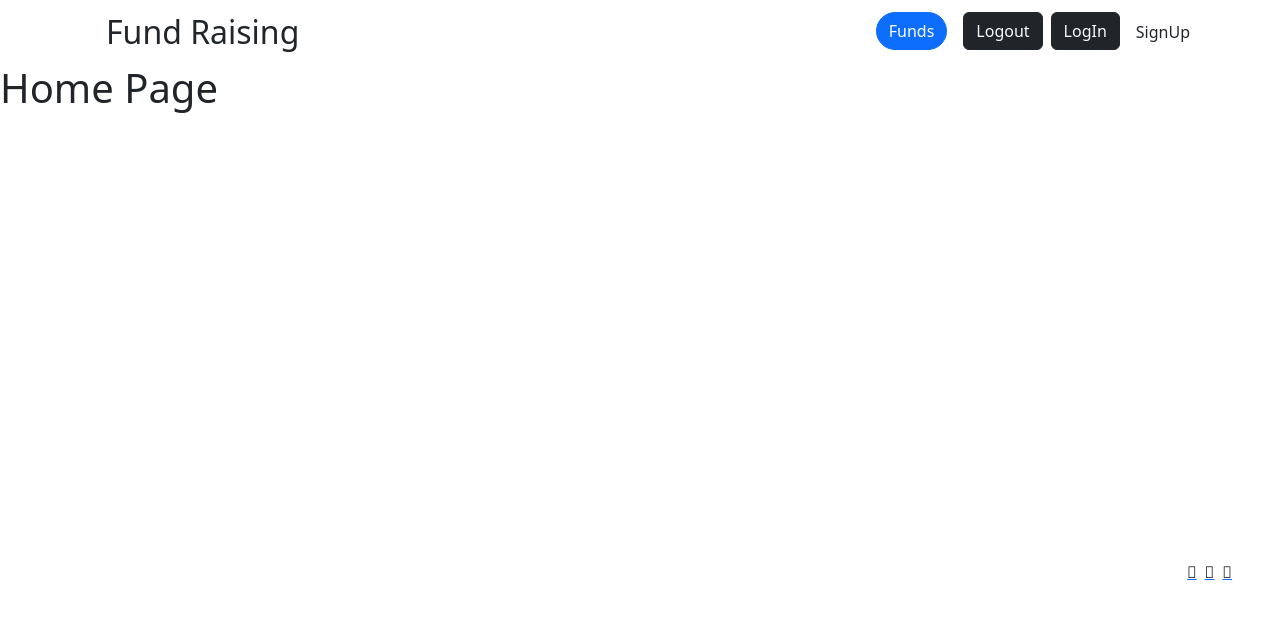
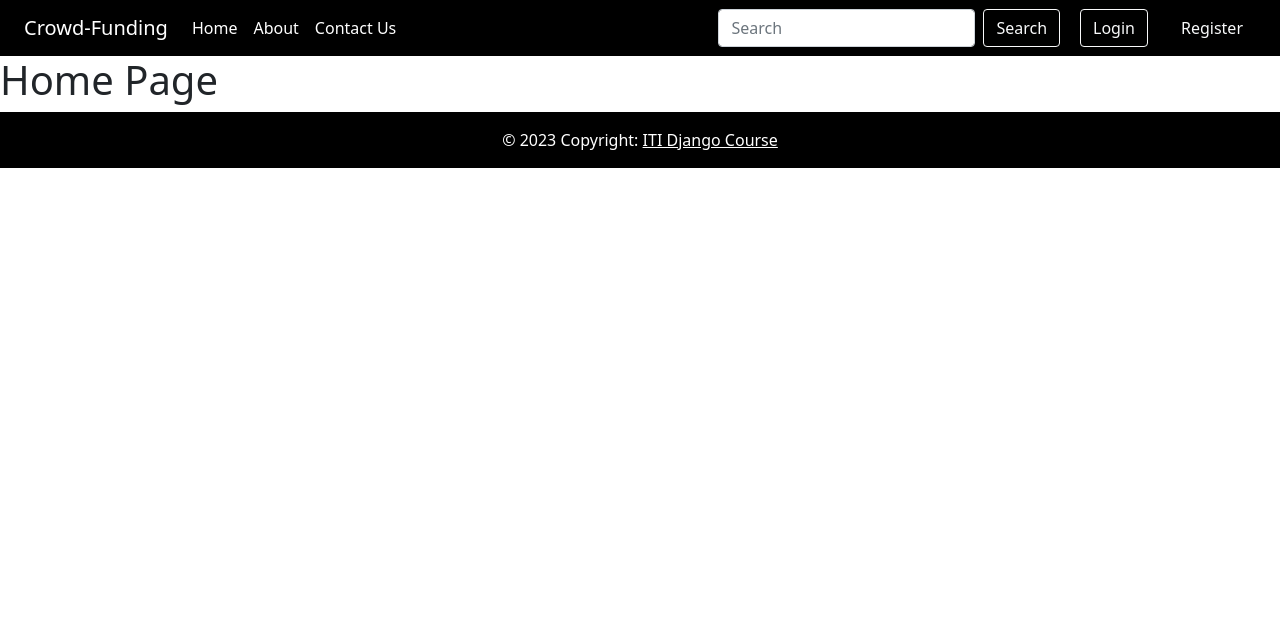
Before and after one commit to Mustafa-Badr98/django-Crowd-Funding-Web-app, a Django app: page / in a window 1280 px wide. Shown: the top 619 px of the page. Run offline with Django 4.2, Linux system fonts and the light colour scheme; some libraries are stand-ins or nearby versions.

Commit message:
create separated navbar, footer and extends it to base

```diff
--- a/crowd_funding/crowd_funding/settings.py
+++ b/crowd_funding/crowd_funding/settings.py
@@ -130,3 +130,5 @@ DEFAULT_AUTO_FIELD = 'django.db.models.BigAutoField'
 
 MEDIA_URL = 'media/'
 MEDIA_ROOT = os.path.join(BASE_DIR,'media/')
+
+AUTH_USER_MODEL = 'accounts.CustomUser'
--- a/crowd_funding/templates/base.html
+++ b/crowd_funding/templates/base.html
@@ -1,111 +1,22 @@
+{% load static %}
 <!DOCTYPE html>
-{% load static %}
 <html lang="en">
-
 <head>
     <meta charset="UTF-8">
-    <meta name="viewport" content="width=device-width, initial-scale=1.0">
-    {% block links %} {% endblock %}
-    <link rel="stylesheet" href="https://cdn.jsdelivr.net/npm/bootstrap-icons@1.3.0/font/bootstrap-icons.css" />
-    <link rel="stylesheet" href="https://cdnjs.cloudflare.com/ajax/libs/font-awesome/4.7.0/css/font-awesome.min.css">
-    <link rel="stylesheet" href={% static 'bootstrap/css/bootstrap.css' %}>
-    <title>{% block title %}{% endblock title %}</title>
+    <link rel="stylesheet" href="{% static 'bootstrap/css/bootstrap.css'%}">
 </head>
+<body>
+    {% include 'parts/navbar.html' %}
 
-<body>
-    <div class="container ">
-        <nav id="nav" class="navbar navbar-expand-lg bg-body p-0 sticky-top">
-            <a href="/" class="navbar-brand text-dark ms-4 mt-2" href="#home">
-                <h2>Fund Raising</h2>
-            </a>
-            <button class="navbar-toggler ms-auto me-3" type="button" data-bs-toggle="collapse"
-                data-bs-target="#navbarNav" aria-controls="navbarNav" aria-expanded="false"
-                aria-label="Toggle navigation">
-                <span class="navbar-toggler-icon"></span>
-            </button>
+    <div class="content">
+        {% block content %}
+        {% endblock content %}
+    </div>
 
-            <div class="collapse navbar-collapse d-lg-flex justify-content-between" id="navbarNav">
-                <ul class="navbar-nav mt-2 d-none d-lg-flex">
-
-                </ul>
-            </div>
-
-                <div class="float-start">
-                    <ul class="navbar-nav">
-                        <li class="mt-1 me-5 fs-6">
-                            <a href="" class="fs-4 rounded text-dark">
-                                {% comment %} {% if user.id%} {% endcomment %}
-                                {% comment %} {{user.user_name}} {% endcomment %}
-                                {% comment %} {% else %} {% endcomment %}
-
-                                {% comment %} {% endif %} {% endcomment %}
-                            </a>
-                        </li>
-                        <li class="nav-item ">
-                            <span data-bs-toggle="modal" data-bs-target="#loginModal"
-                                class="btn btn-primary rounded-5 me-3 ">
-                                Funds
-                            </span>
-                        </li>
+    {% include 'parts/footer.html' %}
 
 
-                        {% comment %} {% if user.id %} {% endcomment %}
-
-                        <li class="nav-item">
-                            <a href="" class="text-light fs-6 me-2 btn btn-dark">
-                                Logout
-                            </a>
-                        </li>
-                        {% comment %} {% else %} {% endcomment %}
-                        <div class="d-flex flex-column flex-lg-row">
-                            <li class="nav-item">
-                                <a href="" class="text-light fs-6 me-2 btn btn-dark">
-                                    LogIn
-                                </a>
-                            </li>
-                            <li class="nav-item">
-                                <a class="nav-link text-dark fs-6 " href="">
-                                    SignUp
-                                </a>
-                            </li>
-                        </div>
-
-                        {% comment %} {% endif %} {% endcomment %}
-
-                    </ul>
-                </div>
-                </ul>
-            </div>
-    </div>
-
-    <script src="https://cdn.jsdelivr.net/npm/bootstrap@5.3.0/dist/js/bootstrap.bundle.min.js"></script>
-
-    {% block content %}{% endblock content %}
-
-    {% block landingSection %}{% endblock landingSection %}
-
-
-
-
-
-
-    <div class="d-flex justify-content-end me-5  d-lg-flex">
-        <a href="https://www.facebook.com/">
-            <i class="fab fa-facebook text-dark pe-2"></i>
-        </a>
-        <a href="https://twitter.com/?lang=en">
-            <i class="fab fa-twitter text-dark pe-2"></i>
-        </a>
-        <a href="https://www.linkedin.com/in/mustafa-badr-iti/">
-            <i class="fab fa-linkedin text-dark"></i>
-        </a>
-    </div>
-    </nav>
-    </div>
-
-
-
+    <script src="{% static 'bootstrap/js/bootstrap.js'%}"> </script>
 
 </body>
-
 </html>
--- /dev/null
+++ b/crowd_funding/templates/parts/footer.html
@@ -0,0 +1,17 @@
+<!DOCTYPE html>
+<html lang="en">
+<head>
+    <meta charset="UTF-8">
+    <link href="https://cdn.jsdelivr.net/npm/bootstrap@5.0.0/dist/css/bootstrap.min.css" rel="stylesheet" integrity="sha384-giJF6kkoqNQ00vy+HMDP7azOuL0xtbfIcaT9wjKHr8RbDVddVHyTfAAsrekwKmP1" crossorigin="anonymous">
+</head>
+<body>
+    <section class="">
+        <footer class="text-center text-white bg-dark" >
+          <div class="text-center p-3" style="background-color: rgb(0, 0, 0);">
+            © 2023 Copyright:
+            <a class="text-white" href="https://mdbootstrap.com/">ITI Django Course</a>
+          </div>
+        </footer>
+      </section>
+</body>
+</html>
--- /dev/null
+++ b/crowd_funding/templates/parts/navbar.html
@@ -0,0 +1,34 @@
+<nav class="navbar navbar-expand-lg text-white " style="background-color: rgb(0, 0, 0);">
+    <div class="container-fluid text-white">
+        <a class="navbar-brand text-white" href="{% url 'home' %}">Crowd-Funding</a>
+        <button class="navbar-toggler" type="button" data-bs-toggle="collapse" data-bs-target="#navbarScroll" aria-controls="navbarScroll" aria-expanded="false" aria-label="Toggle navigation">
+            <span class="navbar-toggler-icon"></span>
+        </button>
+        <div class="collapse navbar-collapse" id="navbarScroll">
+            <ul class="navbar-nav me-auto my-2 my-lg-0 navbar-nav-scroll" style="--bs-scroll-height: 100px;">
+            <li class="nav-item">
+                <a class="nav-link text-white active" aria-current="page" href="{% url 'home' %}">Home</a>
+            </li>
+            <li class="nav-item">
+                <a class="nav-link text-white active" aria-current="page" href="">About</a>
+            </li>
+            <li class="nav-item">
+                <a class="nav-link text-white active" href="" aria-current="page" >Contact Us</a>
+            </li>
+
+            </ul>
+            <form class="d-flex" action="" method="get">
+            <input class="form-control me-2" type="search" name= "search" placeholder="Search" aria-label="Search">
+            <button class="btn btn-outline-light" type="submit">Search</button>
+            </form>
+            {% if user.id %}
+                <a class="btn btn-outline-light " href="{% url 'logout'%}" style="margin-left: 20px;">Logout</a>
+                <a class="btn text-light " href="{% url 'profile_view'%}" style="margin-left: 20px;">{{user}}</a>
+
+            {% else %}
+                <a class="btn btn-outline-light" aria-current="page" href="{% url 'login'%}" style="margin-left: 20px;">Login</a>
+                <a class="btn text-light" aria-current="page" href="{% url 'accounts.register' %}" style="margin-left: 20px;">Register</a>
+            {% endif %}
+        </div>
+    </div>
+</nav>
```
